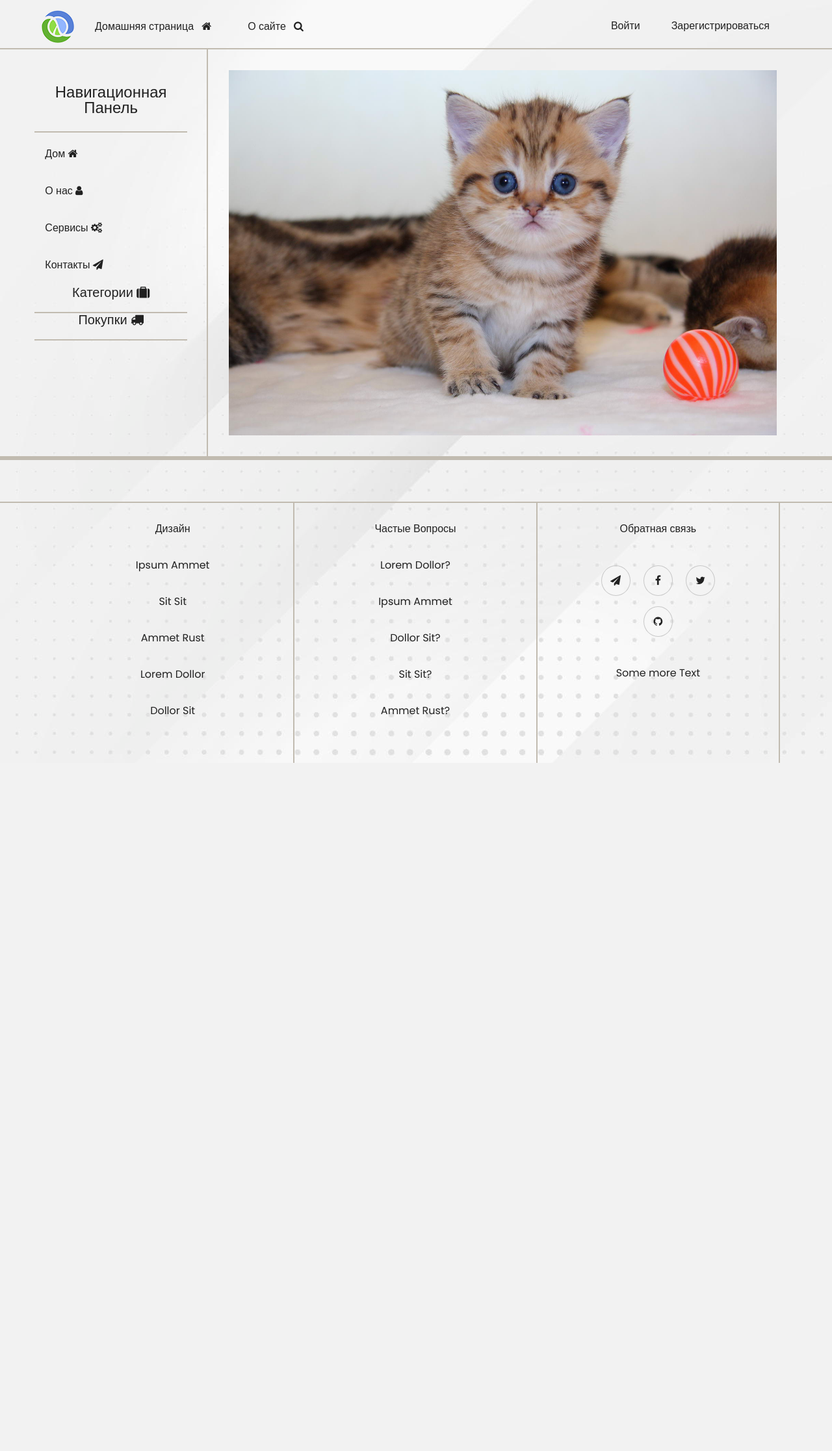
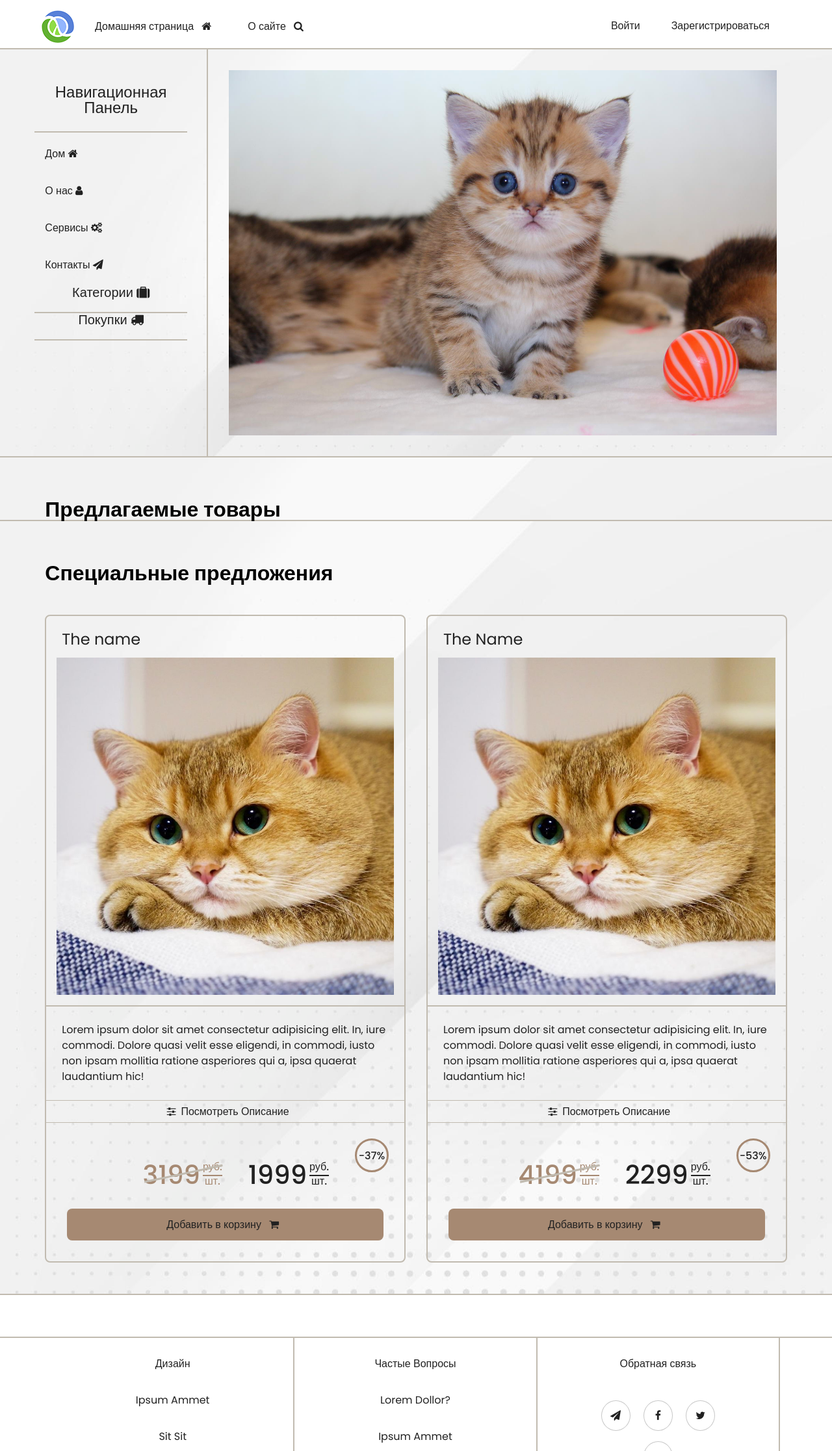
Before and after one commit to EgorKondratyev/site-shop-training, a Django app: page / in a window 1280 px wide. Shown: the top 2233 px of the page at 65% size. Before the commit the page ends 1174 px from the top, so only its background shows below. Run offline with Django 4.2, Linux system fonts and the light colour scheme; data that the repository does not hold is empty.

Commit message:
create special product

```diff
--- a/shop/home/templates/home/base.html
+++ b/shop/home/templates/home/base.html
@@ -139,48 +139,111 @@
 
     <!-- Product Block -->
     <div class="content-container">
+        <div class="title-container">
+            <div class="content-title">
+                Предлагаемые товары
+            </div>
+        </div>
         {% block content %}{% endblock %}
     </div>
     <!-- End Product Block -->
 
     <!-- Special Product Block -->
     <div class="content-container">
-        <div id="0" class="card-container">
-            {% for product in products %}
+        <div class="title-container">
+            <div class="content-title">
+                Специальные предложения
+            </div>
+        </div>
+        <div class="special-card-container">
+
             <div class="card">
 
-                <div class="card-title">{{ product.name }}</div>
+                <div class="card-title">The name</div>
 
-                {% if product.photo %}
                 <div class="card-img-container">
-                    <!-- <img class="card-img" src="{{ product.photo.photo.url }}" alt="card-img"> -->
                     <img class="card-img" src="{% static 'images/cat_2.jpg' %}" alt="card-img">
                 </div>
-                {% endif %}
 
                 <div class="card-body">
                     <p class="card-text">
-                        {{ product.description|truncatewords_html:30|safe }}
+                        Lorem ipsum dolor sit amet consectetur adipisicing elit. In, iure commodi. Dolore quasi velit
+                        esse eligendi, in commodi, iusto non ipsam mollitia ratione asperiores qui a, ipsa quaerat
+                        laudantium hic!
                     </p>
                     <div class="description-container">
-                        <a class="description" href="{{ product.get_absolute_url }}">
-                            <i class="fa fa-sliders"></i>
-                            Посмотреть Описание
+                        <a class="description" href="/">
+                            <i class="fa fa-sliders"></i>Посмотреть Описание
                         </a>
                     </div>
+                    <div class="discount">-37%</div>
+                    <div class="special-price-container">
+                        <div class="price-container old">
+                            3199
+                            <div class="price-description">
+                                <div class="price old">руб.</div>
+                                <div class="amount">шт.</div>
+                            </div>
+                        </div>
+                        <div class="price-container">
+                            1999
+                            <div class="price-description">
+                                <div class="price">руб.</div>
+                                <div class="amount">шт.</div>
+                            </div>
+                        </div>
+                    </div>
+                    <a class="add-to-cart" href="/">
+                        Добавить в корзину
+                        <i class="fa fa-shopping-cart"></i>
+                    </a>
+                </div>
+            </div>
 
-                    <div class="read-more-container">
-                        <a class="add-to-cart" href="{{ product.get_absolute_url_for_add_cart }}">
-                            Добавить в корзину
-                            <i class="fa fa-shopping-cart"></i>
+            <div class="card">
+
+                <div class="card-title">The Name</div>
+
+                <div class="card-img-container">
+                    <img class="card-img" src="{% static 'images/cat_2.jpg' %}" alt="card-img">
+                </div>
+
+                <div class="card-body">
+                    <p class="card-text">
+                        Lorem ipsum dolor sit amet consectetur adipisicing elit. In, iure commodi. Dolore quasi velit
+                        esse eligendi, in commodi, iusto non ipsam mollitia ratione asperiores qui a, ipsa quaerat
+                        laudantium hic!
+                    </p>
+                    <div class="description-container">
+                        <a class="description" href="/">
+                            <i class="fa fa-sliders"></i>Посмотреть Описание
                         </a>
                     </div>
-
+                    <div class="discount">-53%</div>
+                    <div class="special-price-container">
+                        <div class="price-container old">
+                            4199
+                            <div class="price-description">
+                                <div class="price old">руб.</div>
+                                <div class="amount">шт.</div>
+                            </div>
+                        </div>
+                        <div class="price-container">
+                            2299
+                            <div class="price-description">
+                                <div class="price">руб.</div>
+                                <div class="amount">шт.</div>
+                            </div>
+                        </div>
+                    </div>
+                    <a class="add-to-cart" href="/">
+                        Добавить в корзину
+                        <i class="fa fa-shopping-cart"></i>
+                    </a>
                 </div>
 
             </div>
-            {% empty %}
-            {% endfor %}
+
         </div>
     </div>
     <!-- End Special Product Block -->
--- a/shop/home/templates/home/home.html
+++ b/shop/home/templates/home/home.html
@@ -18,9 +18,11 @@
         {% endif %}
 
         <div class="card-body">
+
             <p class="card-text">
                 {{ product.description|truncatewords_html:30|safe }}
             </p>
+
             <div class="description-container">
                 <a class="description" href="{{ product.get_absolute_url }}">
                     <i class="fa fa-sliders"></i>Посмотреть Описание
--- a/shop/shop/static/css/style.css
+++ b/shop/shop/static/css/style.css
@@ -98,10 +98,6 @@ html {
 	scroll-behavior: smooth;
 }
 
-body {
-	background: url(../images/background.jpg);
-}
-
 i {
 	margin: 0 0.5em;
 }
@@ -141,6 +137,7 @@ i {
 .content-container {
 	display: grid;
 	grid-template-columns: repeat(24, 1fr);
+	background: url(../images/background.jpg);
 	border-bottom: solid 2px #C1BBB0;
 }
 
@@ -152,7 +149,23 @@ i {
 	grid-column: 7/24;
 }
 
+.title-container {
+	grid-column: 2/24;
+	margin: 4em 0 0 1em;
+}
+
 /* End Header Grid */
+
+
+/* General */
+.content-title {
+	display: inline;
+	font-size: 2em;
+	text-align: center;
+	font-weight: 600;
+}
+
+/* End General */
 
 
 /* Sidebar */
@@ -207,6 +220,7 @@ i {
 
 
 /* Card */
+
 .card-container {
 	display: grid;
 	grid-column: 2/24;
@@ -249,6 +263,7 @@ i {
 .description-container {
 	display: block;
 	padding: 0.5em;
+	text-align: center;
 	border-bottom: solid 1px #C1BBB0;
 	border-top: solid 1px #C1BBB0;
 }
@@ -256,10 +271,11 @@ i {
 .description {
 	color: #212121;
 	margin: 0 1em;
+	padding-bottom: 0.25em;
 }
 
 .description:hover {
-	border-bottom: solid 1px #A68972;
+	border-bottom: solid 2px #A68972;
 }
 
 .price-container {
@@ -307,6 +323,52 @@ i {
 }
 
 /* End Card */
+
+.special-price-container {
+	display: flex;
+	flex-direction: row;
+	justify-content: right;
+}
+
+/* Special Card */
+
+.special-card-container {
+	display: grid;
+	grid-column: 2/24;
+	grid-template-columns: repeat(2, 1fr);
+}
+
+.old {
+	color: #A68972;
+	border-color: #A68972;
+	position: relative;
+}
+
+.old:before {
+	position: absolute;
+	border-bottom: solid 3px #C1BBB0;
+	width: 100%;
+	height: 50%;
+	content: "";
+	transform: rotate(-12deg);
+}
+
+.discount {
+	width: 3.25em;
+	height: 3.25em;
+	line-height: 3em;
+
+	margin: 1.5em 1.5em 0 0;
+
+	font-weight: 500;
+	text-align: center;
+	float: right;
+
+	border: solid 3px #A68972;
+	border-radius: 100%;
+}
+
+/* End Special Card */
 
 
 /* Post */
```
